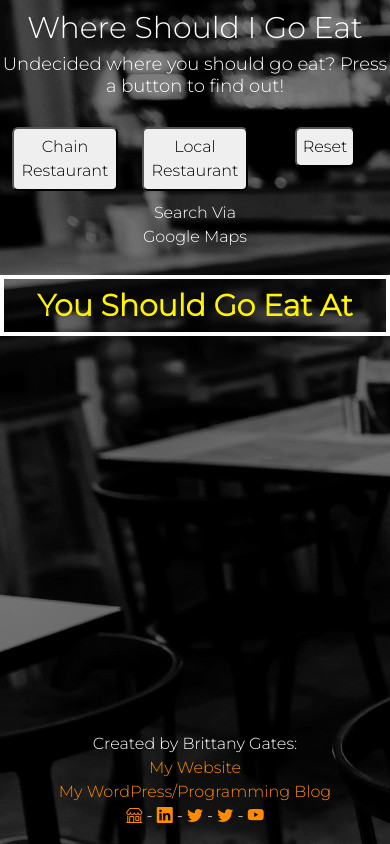
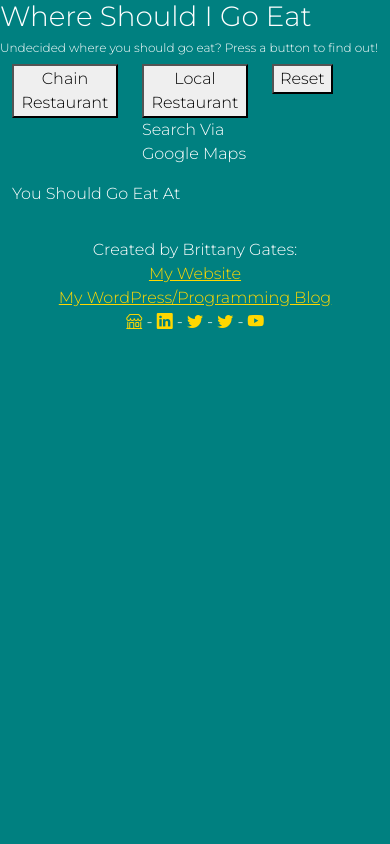
Before and after one commit to brittbot-bgates/where-should-i-go-eat, a Flask app: page / in a window 390 px wide. Run offline with Flask 2, Linux system fonts and the light colour scheme; parts of the project's set-up code (start-up, migrations or seed data) failed here and were passed over.

Commit message:
Added index.css
Added the new css file that contains rem units instead of px.

```diff
--- a/static/css/index.css
+++ b/static/css/index.css
@@ -1,64 +1,43 @@
 body {
-  background-image: url("../img/background.jpg");
+  background-color: #008080;
   color: #FFF;
   font-family: 'Montserrat', sans-serif;
 }
 
-button {
-  font-weight: 500;
-  margin: auto;
-  display: block;
-  padding: 6px;
-  border-radius: 6px;
-}
-
 a {
-  text-decoration: none;
-  color: #ff8b00;
+  color: #FFD700;
 }
 
 a:hover {
   text-decoration: none;
-  color: #fff300;
+  color: #98FB98;
 }
 
-.button-row {
-  margin-top: 50px;
-}
-
-.desktop-title {
-  font-size: 60px;
-  text-align: center;
-  margin-top: 50px;
+.desktop-h1 {
+  font-size: 3.125rem;
+  margin-top: 5rem;
 }
 
 .desktop-subtitle {
-  text-align: center;
-  margin-bottom: 50px;
+  font-size: 1rem;
 }
 
-.button {
-  margin-top: 10px;
-  margin-bottom: 10px;
+.desktop-h2 {
+  font-family: 'Playfair Display', serif;
+  font-size: 3.5rem;
+  padding: 1rem;
 }
 
-.button:hover {
-  background-color: #777777;
-  color: #FFF;
-}
-
-.desktop-local-restaurant {
+.intro {
+  margin: auto;
+  display: block;
   text-align: center;
 }
 
-.desktop-restaurant-result {
-  margin-top: 75px;
-  border: 6px solid #FFF;
-  padding: 4px;
-  font-weight: 700;
-  font-size: 40px;
-  text-align: center;
-  color: #fff300;
+.desktop-facts {
+  margin-top: 6.25rem;
+  border: 0.375rem solid #FFF;
+  padding: 0.25rem;
 }
 
 .desktop-social-media {
@@ -66,84 +45,77 @@
   left: 0;
   bottom: 0;
   width: 100%;
-  font-size: 18px;
+  font-size: 1rem;
   text-align: center;
 }
 
 @media screen and (max-width: 480px) {
-  .button-row {
-    margin-top: 10px;
-  }
-
-  .mobile-small-title {
-    font-size: 30px;
-    margin-top: 10px;
+  .mobile-small-h1 {
+    font-size: 1.25rem;
+    margin-top: 1rem;
   }
 
   .mobile-small-subtitle {
-    font-size: 16px;
-    margin-bottom: 10px;
+    font-size: 0.75rem;
   }
 
-  .mobile-small-local-restaurant {
-    font-size: 16px;
+  .mobile-small-h2 {
+    font-size: 1.25rem;
+    padding: 0.125rem;
   }
 
-  .mobile-small-restaurant-result {
-    margin-top: 10px;
-    border: 2px solid #FFF;
-    font-size: 20px;
+  .mobile-small-facts {
+    margin-top: 1rem;
+    border: 0.125rem solid #FFF;
   }
 
   .mobile-small-social-media {
-    font-size: 16px;
+    position: relative;
+    margin-top: 1rem;
+    font-size: 1rem;
+    text-align: center;
   }
 }
 
 @media screen and (min-width: 481px) and (max-width: 768px) {
-  .button-row {
-    margin-top: 20px;
-  }
-
-  .mobile-small-title {
-    font-size: 40px;
-    margin-top: 10px;
+  .mobile-small-h1 {
+    font-size: 1.875rem;
+    margin-top: 1rem;
   }
 
   .mobile-small-subtitle {
-    font-size: 18px;
-    margin-bottom: 10px;
+    font-size: 1rem;
   }
 
-  .mobile-small-local-restaurant {
-    font-size: 16px;
+  .mobile-small-h2 {
+    font-size: 1.25rem;
+    padding: 0.125rem;
   }
 
-  .mobile-small-restaurant-result {
-    margin-top: 10px;
-    border: 4px solid #FFF;
-    font-size: 26px;
+  .mobile-small-facts {
+    margin-top: 1.25rem;
+    border: 0.25rem solid #FFF;
   }
 
   .mobile-small-social-media {
     position: relative;
-    font-size: 16px;
+    margin-top: 1.25rem;
+    font-size: 1rem;
+    text-align: center;
   }
 }
 
 @media screen and (max-width: 1024px) {
-  .mobile-large-subtitle {
-    font-size: 18px;
-    margin-bottom: 10px;
+  .mobile-large-h1 {
+    margin-top: 1rem;
   }
 
-  .mobile-large-local-restaurant {
-    font-size: 16px;
+  .mobile-large-h2 {
+    padding: 0.125rem;
   }
 
-  .mobile-large-restaurant-result {
-    margin-top: 10px;
-    border: 4px solid #FFF;
-    font-size: 30px;
+  .mobile-large-facts {
+    margin-top: 1.25rem;
+    border: 0.25rem solid #FFF;
   }
 }
```
